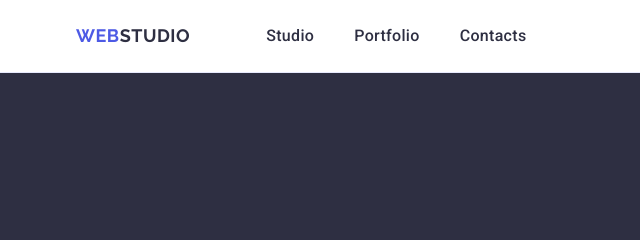
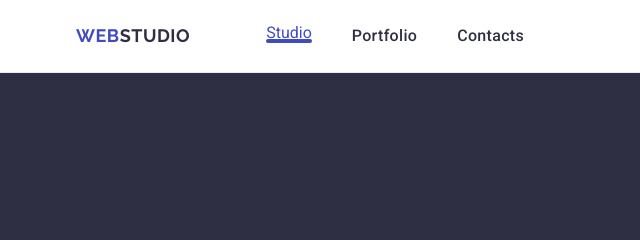
Before and after one commit to FunkeDer/goit-markup-hw-04, a plain HTML site: page index.html in a window 1280 px wide. Shown: the top 240 px of the page, 0-640 px from the left. Drawn offline with nearby package versions, Linux system fonts and the light colour scheme; files whose address does not match are found by name.

Commit message:
second commit

```diff
--- a/css/style.css
+++ b/css/style.css
@@ -62,7 +62,8 @@ img {
   }
 
   .logotype {
-    color: #4D5AE5;
+    position: relative;
+    color: #404bbf;
     font-family: "Raleway", sans-serif;
     font-size: 18px;
     font-weight: 700;
@@ -411,8 +412,6 @@ img {
   }
   .page-footer-p {
     color: #F4F4FD;
-    font-family: "Roboto", sans-serif;
-    display: inline-block;
     font-size: 16px;
     font-weight: 400;
     line-height: 1.5; /* 150% */
--- a/index.html
+++ b/index.html
@@ -20,7 +20,7 @@
             <nav class="page-nav">
                 <a href="./index.html" class="logotype link">Web<span class="logo-second">Studio</span></a>
                 <ul class="menu list">
-                    <li class="menu-item"><a href="./index.html" class="menu-link link">Studio</a></li>
+                    <li class="menu-item"><a href="./index.html" class="studio-link link">Studio</a></li>
                     <li class="menu-item"><a href="" class="menu-link link">Portfolio</a></li>
                     <li class="menu-item"><a href="" class="menu-link link">Contacts</a></li>
                 </ul>
```
